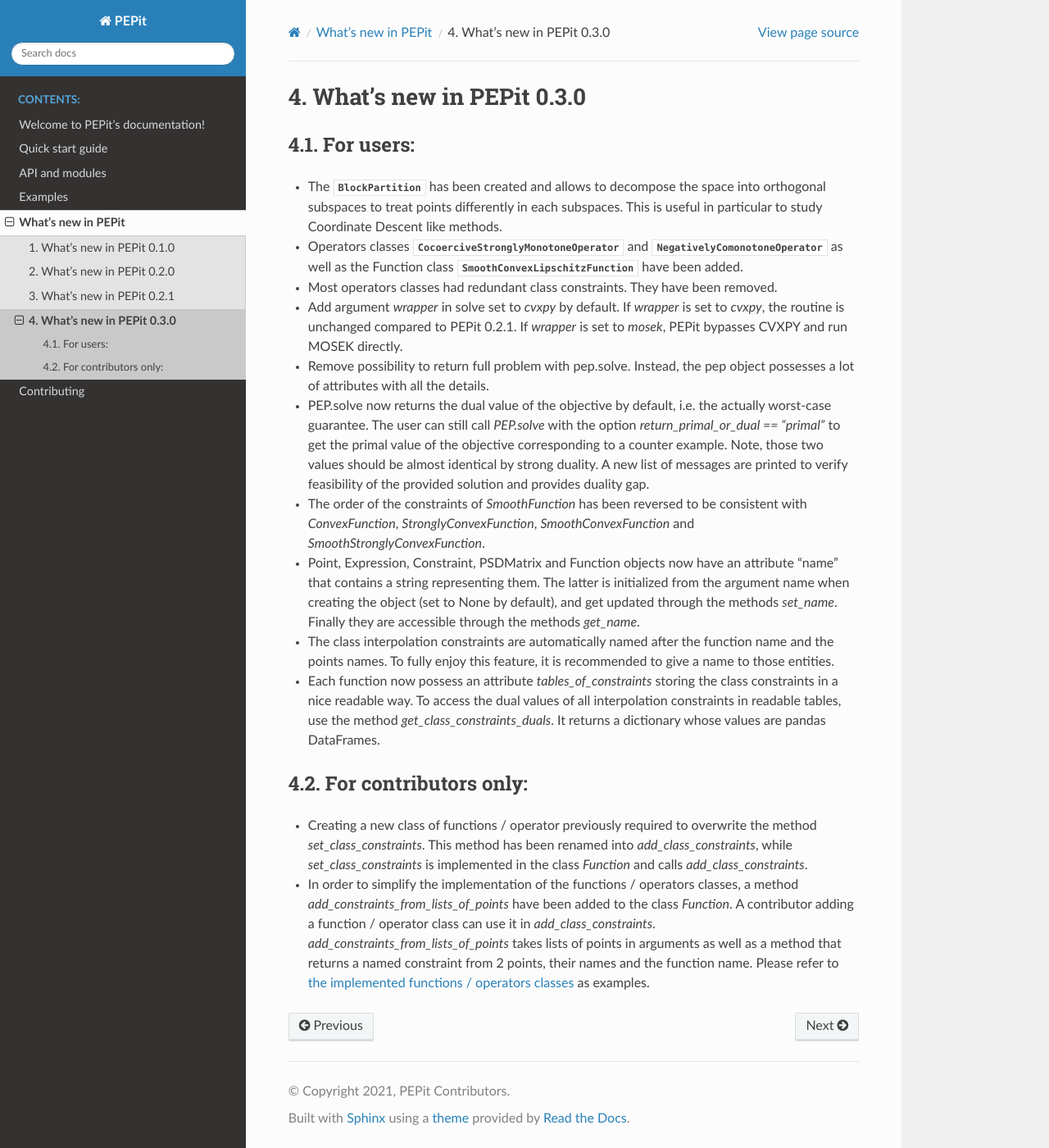
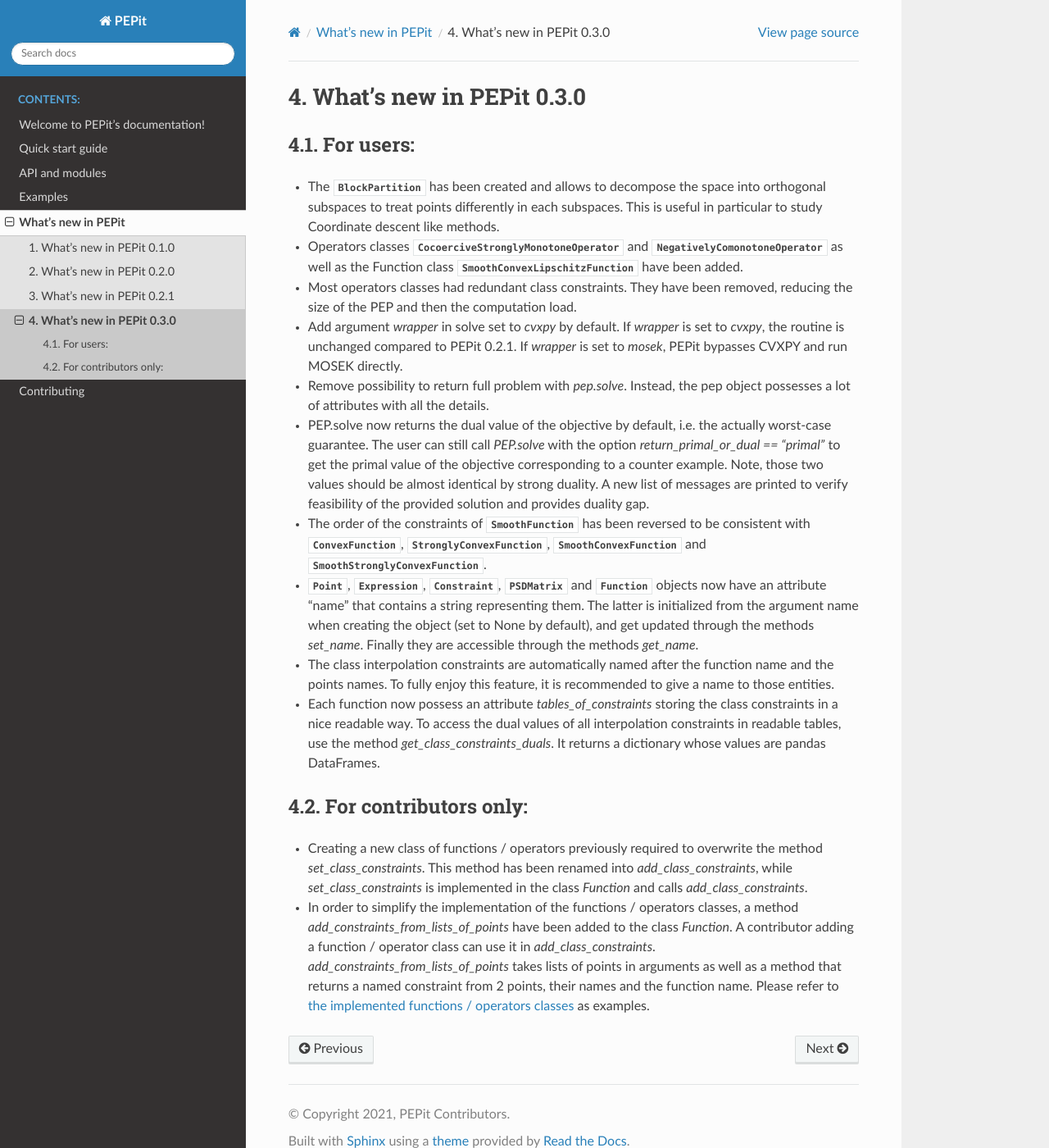
Before and after one commit to PerformanceEstimation/PEPit, a Sphinx documentation site: the page built from docs/source/whatsnew/0.3.0.rst, in a window 1280 px wide and 1400 px high. Shown: the whole window at 82% size. Built offline with Sphinx 7.4.7 and the Read the Docs theme 2.0.0, drawn with Linux system fonts in a browser that asks for light colours.

Commit message:
Update whatsnew

```diff
--- a/docs/source/whatsnew/0.3.0.rst
+++ b/docs/source/whatsnew/0.3.0.rst
@@ -1,25 +1,24 @@
 What's new in PEPit 0.3.0
 =========================
-
 
 For users:
 ----------
 
-- The :class:`BlockPartition` has been created and allows to decompose the space into orthogonal subspaces to treat points differently in each subspaces. This is useful in particular to study Coordinate Descent like methods.
+- The :class:`BlockPartition` has been created and allows to decompose the space into orthogonal subspaces to treat points differently in each subspaces. This is useful in particular to study Coordinate descent like methods.
 
 - Operators classes :class:`CocoerciveStronglyMonotoneOperator` and :class:`NegativelyComonotoneOperator` as well as the Function class :class:`SmoothConvexLipschitzFunction` have been added.
 
-- Most operators classes had redundant class constraints. They have been removed.
+- Most operators classes had redundant class constraints. They have been removed, reducing the size of the PEP and then the computation load.
 
 - Add argument `wrapper` in solve set to `cvxpy` by default. If `wrapper` is set to `cvxpy`, the routine is unchanged compared to PEPit 0.2.1. If `wrapper` is set to `mosek`, PEPit bypasses CVXPY and run MOSEK directly.
 
-- Remove possibility to return full problem with pep.solve. Instead, the pep object possesses a lot of attributes with all the details.
+- Remove possibility to return full problem with `pep.solve`. Instead, the pep object possesses a lot of attributes with all the details.
 
 - PEP.solve now returns the dual value of the objective by default, i.e. the actually worst-case guarantee. The user can still call `PEP.solve` with the option `return_primal_or_dual == "primal"` to get the primal value of the objective corresponding to a counter example. Note, those two values should be almost identical by strong duality. A new list of messages are printed to verify feasibility of the provided solution and provides duality gap.
 
-- The order of the constraints of `SmoothFunction` has been reversed to be consistent with `ConvexFunction`, `StronglyConvexFunction`, `SmoothConvexFunction` and `SmoothStronglyConvexFunction`.
+- The order of the constraints of :class:`SmoothFunction` has been reversed to be consistent with :class:`ConvexFunction`, :class:`StronglyConvexFunction`, :class:`SmoothConvexFunction` and :class:`SmoothStronglyConvexFunction`.
 
-- Point, Expression, Constraint, PSDMatrix and Function objects now have an attribute "name" that contains a string representing them. The latter is initialized from the argument name when creating the object (set to None by default), and get updated through the methods `set_name`. Finally they are accessible through the methods `get_name`.
+- :class:`Point`, :class:`Expression`, :class:`Constraint`, :class:`PSDMatrix` and :class:`Function` objects now have an attribute "name" that contains a string representing them. The latter is initialized from the argument name when creating the object (set to None by default), and get updated through the methods `set_name`. Finally they are accessible through the methods `get_name`.
 
 - The class interpolation constraints are automatically named after the function name and the points names. To fully enjoy this feature, it is recommended to give a name to those entities.
 
@@ -29,6 +28,6 @@ For users:
 For contributors only:
 ----------------------
 
-- Creating a new class of functions / operator previously required to overwrite the method `set_class_constraints`. This method has been renamed into `add_class_constraints`, while `set_class_constraints` is implemented in the class `Function` and calls `add_class_constraints`.
+- Creating a new class of functions / operators previously required to overwrite the method `set_class_constraints`. This method has been renamed into `add_class_constraints`, while `set_class_constraints` is implemented in the class `Function` and calls `add_class_constraints`.
 
 - In order to simplify the implementation of the functions / operators classes, a method `add_constraints_from_lists_of_points` have been added to the class `Function`. A contributor adding a function / operator class can use it in `add_class_constraints`. `add_constraints_from_lists_of_points` takes lists of points in arguments as well as a method that returns a named constraint from 2 points, their names and the function name. Please refer to `the implemented functions / operators classes <https://pepit.readthedocs.io/en/latest/api/functions_and_operators.html>`_ as examples.
```
